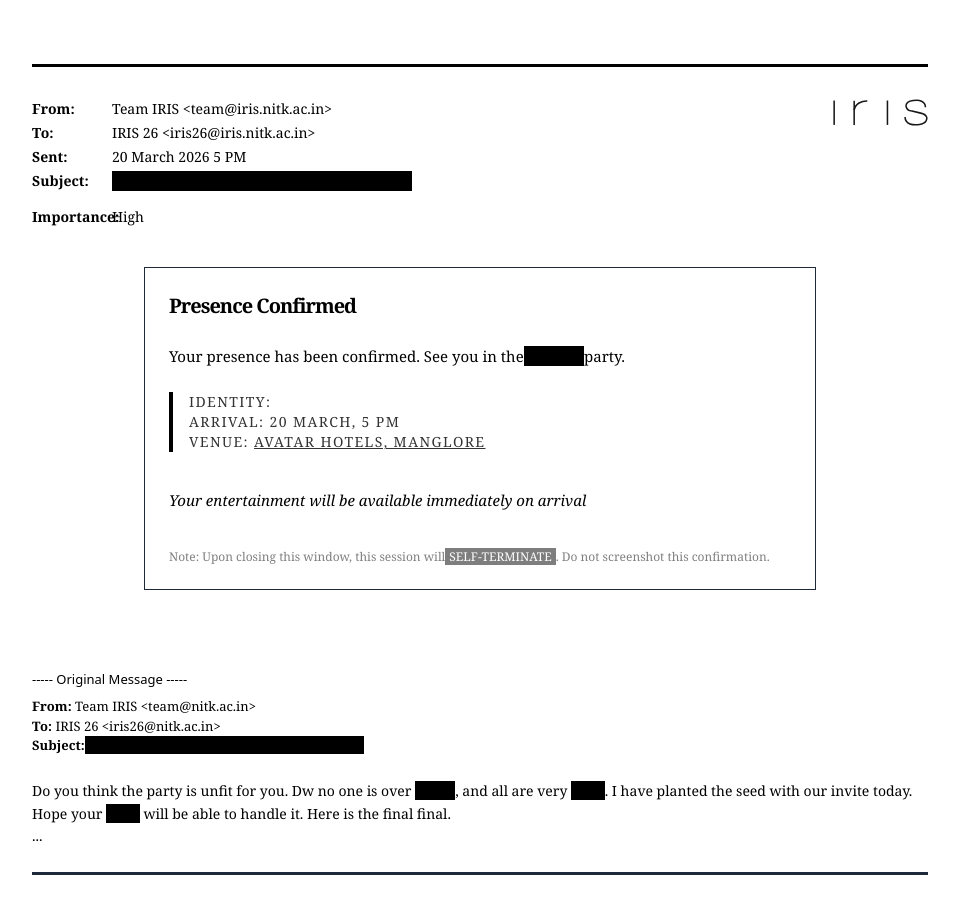
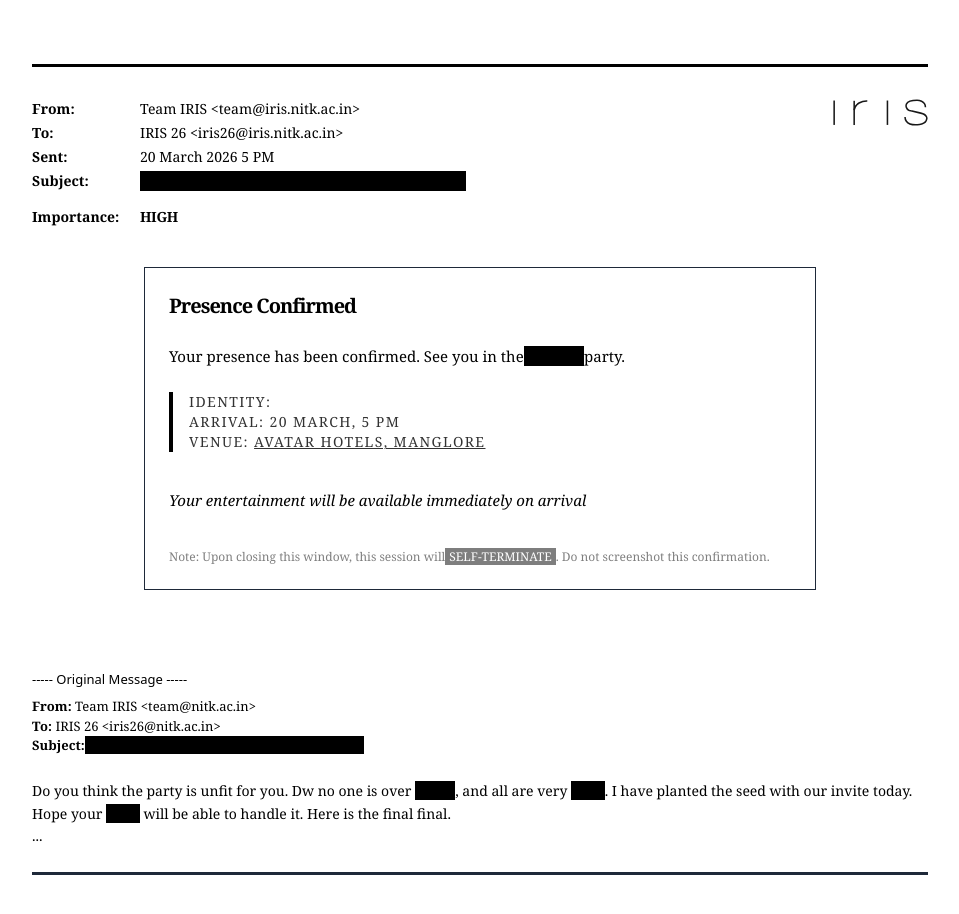
Before and after one commit to nipunattri1/iris-farewell-26, a Next.js app: page /letter in a window 1280 px wide. Shown: the top 914 px of the page, without its empty margins (160-1119 px from the left). Built offline with nearby package versions, Linux system fonts and the light colour scheme.

Commit message:
Fix: Importance overlap

```diff
--- a/app/letter/page.tsx
+++ b/app/letter/page.tsx
@@ -12,37 +12,40 @@ function Letter() {
     <div className="min-h-screen bg-white font-serif p-4 md:p-16 text-black">
       <div className="max-w-4xl mx-auto border-t-[3px] border-black pt-8">
 
-        <div className="flex justify-between items-start mb-10">
-          <div className="space-y-1 text-sm">
-            <div className="grid grid-cols-[80px_1fr]">
+        <div className="flex flex-row justify-between items-start gap-4 mb-10">
+          <div className="space-y-1 text-sm min-w-0">
+            <div className="grid grid-cols-[100px_1fr] gap-x-2">
               <span className="font-bold">From:</span>
               <span>Team IRIS &lt;team@iris.nitk.ac.in&gt;</span>
             </div>
-            <div className="grid grid-cols-[80px_1fr]">
+
+            <div className="grid grid-cols-[100px_1fr] gap-x-2">
               <span className="font-bold">To:</span>
               <span>IRIS 26 &lt;iris26@iris.nitk.ac.in&gt;</span>
             </div>
-            <div className="grid grid-cols-[80px_1fr]">
+
+            <div className="grid grid-cols-[100px_1fr] gap-x-2">
               <span className="font-bold">Sent:</span>
               <span>20 March 2026 5 PM</span>
             </div>
-            <div className="grid grid-cols-[80px_1fr]">
+
+            <div className="grid grid-cols-[100px_1fr] gap-x-2 items-start">
               <span className="font-bold">Subject:</span>
-              <span className="bg-black highlight:text-white px-1 font-bold">Farewell For Members in IRIS Files Leaks</span>
+              <span className="bg-black highlight:text-white px-1 font-bold">Re: Farewell For Members in IRIS Files Leaks</span>
             </div>
-            <div className="grid grid-cols-[80px_1fr] mt-4">
+
+            <div className="grid grid-cols-[100px_1fr] gap-x-2 mt-4">
               <span className="font-bold">Importance:</span>
-              <span>High</span>
+              <span className="font-bold uppercase tracking-tight">High</span>
             </div>
           </div>
 
           <img
             src="/iris.svg"
             alt="IRIS Logo"
-            className="w-24 h-auto opacity-90 brightness-0"
+            className="w-16 md:w-24 h-auto opacity-90 brightness-0 shrink-0"
           />
         </div>
-
         {/* Message */}
         <div className="mb-12 text-[15px] leading-snug">
           <div className="mb-12 text-[15px] leading-snug">
@@ -52,7 +55,7 @@ function Letter() {
               <p className="mb-6 font-normal leading-relaxed">
                 Your presence has been confirmed. See you in the
                 <span className="bg-black italic font-semibold"> IRIS'26 </span>
-                 party.
+                party.
               </p>
 
               <div className="border-l-4 border-black pl-4 mb-9">
--- a/app/page.tsx
+++ b/app/page.tsx
@@ -29,43 +29,50 @@ export default function Home() {
     <div className="min-h-screen bg-white font-serif p-4 md:p-16 text-black">
       <div className="max-w-4xl mx-auto border-t-[3px] border-black pt-8">
 
-        <div className="flex justify-between items-start mb-10">
-          <div className="space-y-1 text-sm">
-            <div className="grid grid-cols-[80px_1fr]">
+        <div className="flex flex-row justify-between items-start gap-4 mb-10">
+          <div className="space-y-1 text-sm min-w-0">
+            <div className="grid grid-cols-[100px_1fr] gap-x-2">
               <span className="font-bold">From:</span>
-              <span>Team IRIS &lt;team@iris.nitk.ac.in&gt;</span>
+              <span className="break-all md:break-normal">Team IRIS &lt;team@iris.nitk.ac.in&gt;</span>
             </div>
-            <div className="grid grid-cols-[80px_1fr]">
+
+            <div className="grid grid-cols-[100px_1fr] gap-x-2">
               <span className="font-bold">To:</span>
-              <span>IRIS 26 &lt;iris26@iris.nitk.ac.in&gt;</span>
+              <span className="break-all md:break-normal">IRIS 26 &lt;iris26@iris.nitk.ac.in&gt;</span>
             </div>
-            <div className="grid grid-cols-[80px_1fr]">
+
+            <div className="grid grid-cols-[100px_1fr] gap-x-2">
               <span className="font-bold">Sent:</span>
               <span>20 March 2026 5 PM</span>
             </div>
-            <div className="grid grid-cols-[80px_1fr]">
+
+            <div className="grid grid-cols-[100px_1fr] gap-x-2 items-start">
               <span className="font-bold">Subject:</span>
-              <span className="bg-black highlight:text-white px-1 font-bold">Farewell For Members in IRIS Files Leaks</span>
+              <div>
+                <span className="bg-black highlight:text-white px-1 font-bold inline-block">
+                  Farewell For Members in IRIS Files Leaks
+                </span>
+              </div>
             </div>
-            <div className="grid grid-cols-[80px_1fr] mt-4">
+
+            <div className="grid grid-cols-[100px_1fr] gap-x-2 mt-4">
               <span className="font-bold">Importance:</span>
-              <span>High</span>
+              <span className="font-bold uppercase tracking-tight">High</span>
             </div>
           </div>
 
           <img
             src="/iris.svg"
             alt="IRIS Logo"
-            className="w-24 h-auto opacity-90 brightness-0"
+            className="w-16 md:w-24 h-auto opacity-90 brightness-0 shrink-0"
           />
         </div>
 
-        {/* Message */}
         <div className="mb-12 text-[15px] leading-snug">
           <div className="mb-12 text-[15px] leading-snug">
             <p className="mb-9 font-normal leading-relaxed">
               Do you think the party is unfit for you. Dw no one is over <span className="bg-black highlight:text-white px-1 font-bold">_____</span>, and all are very <span className="bg-black highlight:text-white px-1 font-bold">____</span>.  I have planted the seed with our invite today. Hope your <span className="bg-black highlight:text-white px-1 font-bold">____</span> will be able to handle it.
-              Here is the final final. I have decided to make a change of the venue from <span className="bg-black highlight:text-white px-1 font-bold">____</span> to <Link className="underline hover:bg-black hover:text-white" href={"https://maps.app.goo.gl/Sy4vTq5QtrgUctCW9"}>The Avatar Flexi - 1st Floor</Link> to reduce the number of travel minutes. I have specially handpicked both <span className="bg-black highlight:text-white px-1 font-bold">Pizzas</span> and <span className="bg-black highlight:text-white px-1 font-bold">Drinks</span> to suite all your needs. We have pizzas, grape juice and ice creams waiting for you on 20th March 5 PM. I was unfortunately not able to get my hands on cheese and hotdog. Whoops!
+              Here is the final final. I have decided to make a change of the venue from <span className="bg-black highlight:text-white px-1 font-bold">____</span> to <Link className="underline hover:bg-black hover:text-white" href={"https://maps.app.goo.gl/Sy4vTq5QtrgUctCW9"}>The Avatar Flexi - 1st Floor</Link> to reduce the number of travel minutes. I have specially handpicked both <span className="bg-black highlight:text-white px-1 font-bold">Pizzas</span> and <span className="bg-black highlight:text-white px-1 font-bold">Drinks</span> to suit all your needs. We have pizzas, grape juice and ice creams waiting for you on 20th March 5 PM. I was unfortunately not able to get my hands on cheese and hotdog. Whoops!
               <br />
               Honestly I'd like to speak on the phone as that's way easier.  I'll be off with snowhite then.
               <br />
--- a/app/responses/page.tsx
+++ b/app/responses/page.tsx
@@ -2,7 +2,6 @@ import Link from "next/link";
 import { allResponses } from "../letter/actions/responses";
 import { DeleteButton } from "../components/deleteButton";
 
-// Next.js passes searchParams to the page props automatically
 export default async function ResponsesPage({
   searchParams,
 }: {
```
Lines whose indentation alone changed are shown as unchanged.
